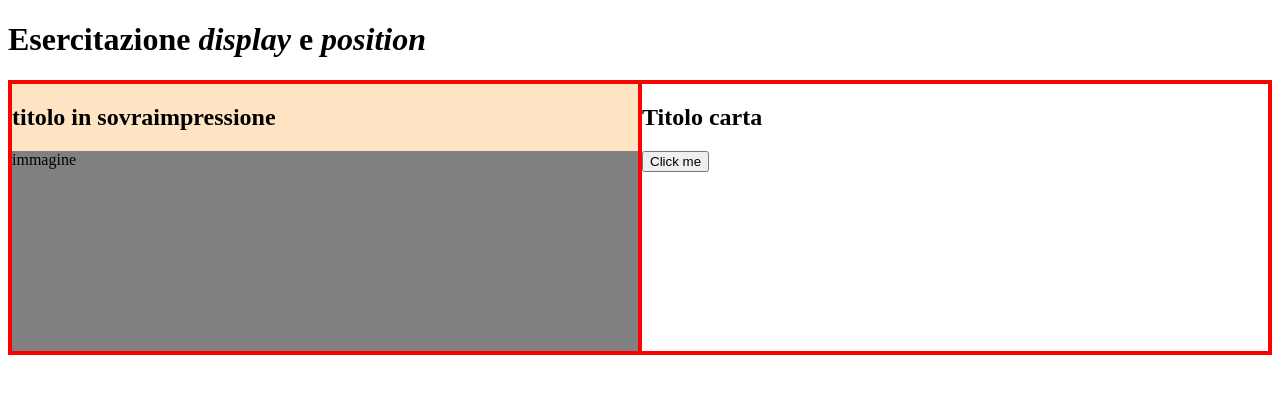
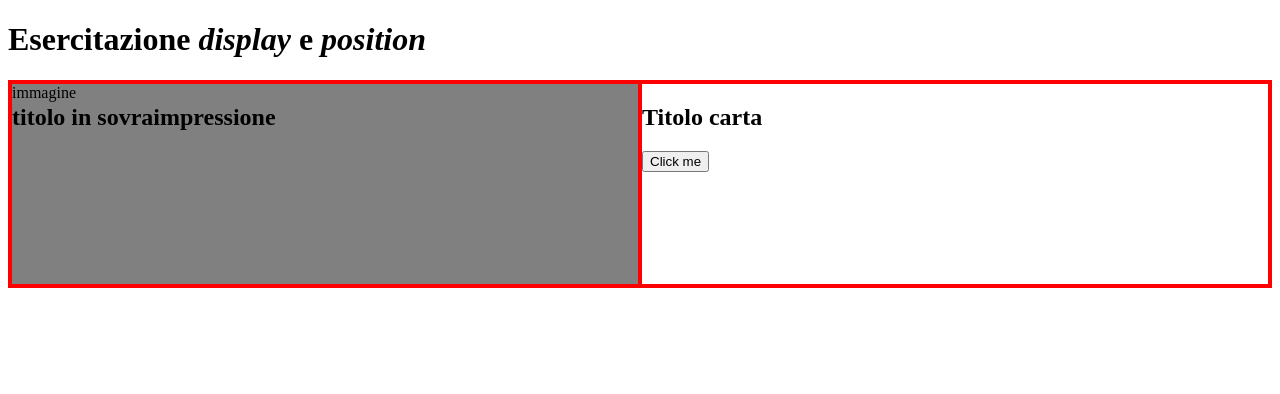
Before and after one commit to giansake/CSS-Display-e-Position, a plain HTML site: page index.html in a window 1280 px wide. Drawn offline with Linux system fonts and the light colour scheme.

Commit message:
position: absolute

```diff
--- a/style.css
+++ b/style.css
@@ -14,6 +14,14 @@ section.section-container {
 
 .img-wrapper {
   background: bisque;
+
+  position: relative;
+}
+
+div.img-wrapper > header {
+  position: absolute;
+  top: 0;
+  left: 0;
 }
 
 .fake-img {
```
